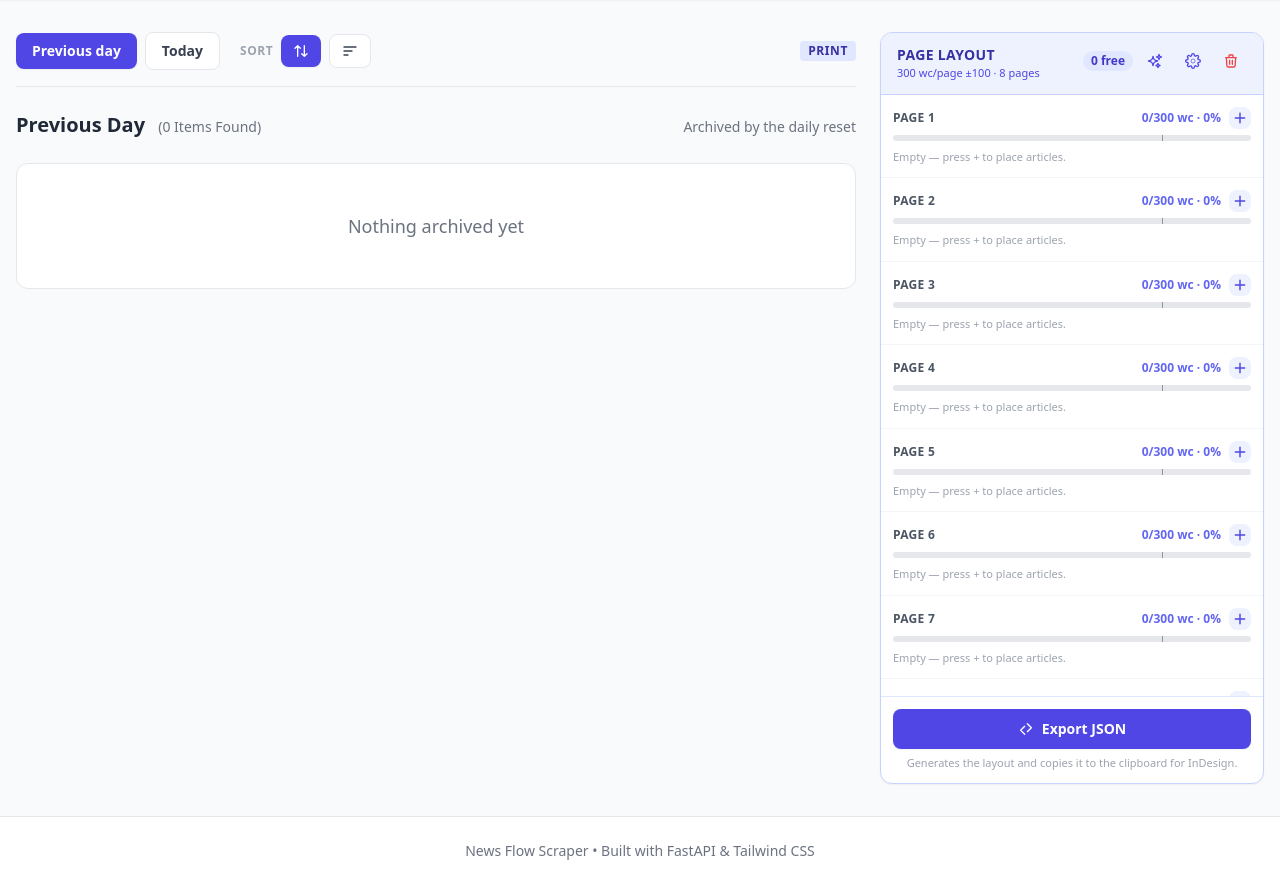
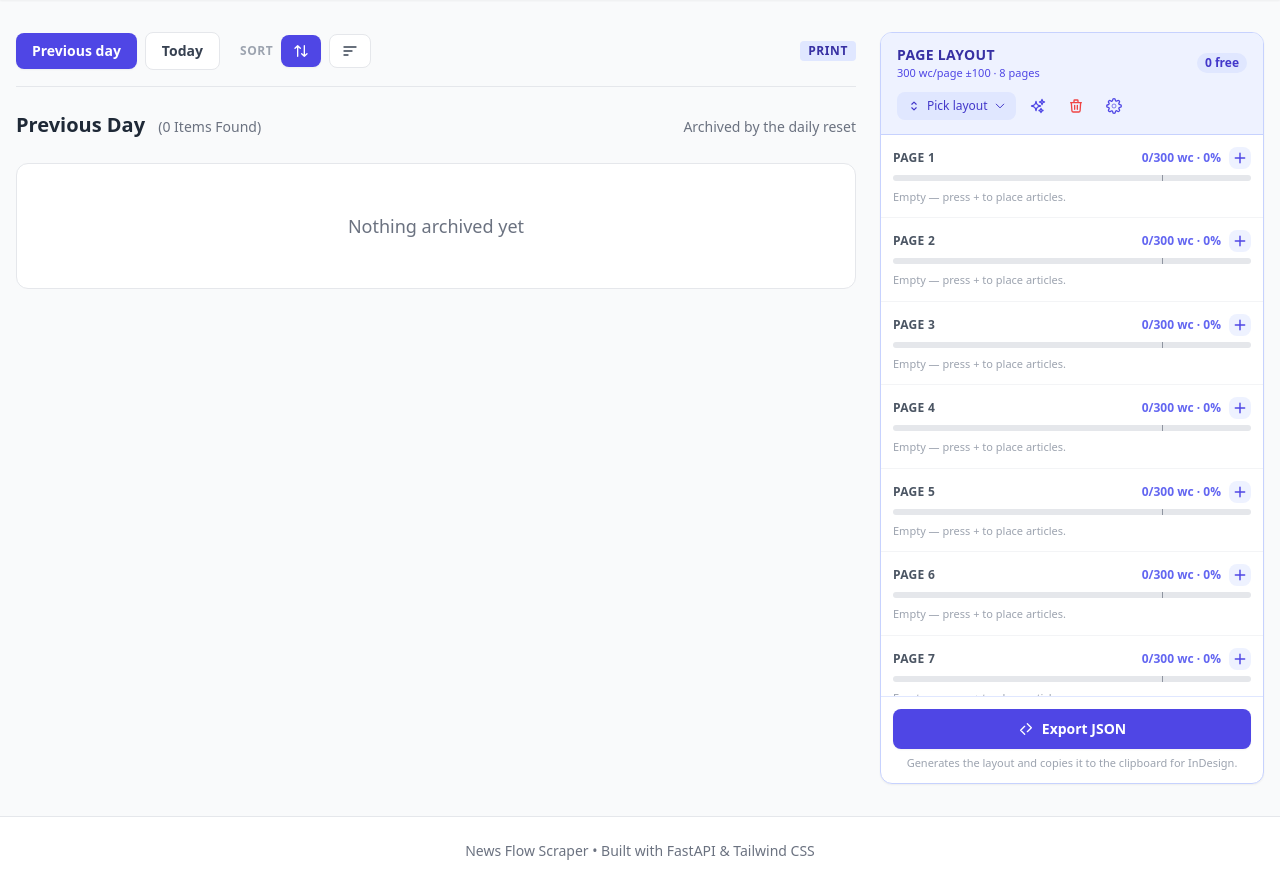
Before and after one commit to MidHunterX/News-Flow, a FastAPI app: page /publication in a window 1280 px wide. Shown: the part 71-956 px from the top of the page. Run offline with FastAPI, Linux system fonts and the light colour scheme; data comes from the database, SQL or seed files in the repository; data that the repository does not hold is empty; some libraries are stand-ins or nearby versions.

Commit message:
✨ feat(ui): restructure layout sidebar header and add pick-layout + clear buttons
Restructure the Page Layout sidebar header so it is no longer a single
cramped row: the title + wc/pages info sit above a controls row, with the
"free" badge moved next to the title. Add a "Pick layout" pill button
beside the wand (closely related to the layout-selection dropdown that
opens below), keep "Generate AI layout", "Clear all page assignments",
and the settings gear on the same controls row. The history dropdown still
opens on its own row beneath the header.

Also add the OpenGenerationPicker JS path so clicking the pill opens the
existing generation-select dropdown when saved generations exist or starts
a generation when none are saved yet.

Verified: 308 tests pass, 2 xfailed (pre-existing), settle the
Clear-all backend endpoint already existed and is wired to the button.

🤖 Generated with Codebuff
Co-Authored-By: Codebuff <noreply@codebuff.com>

```diff
--- a/templates/publication.html
+++ b/templates/publication.html
@@ -314,7 +314,8 @@
            modal; the wand generates a new AI layout; the history dropdown
            switches between saved generations (when gte 2 exist). -->
       <div class="px-4 py-3 bg-indigo-50 border-b border-indigo-200 shrink-0 dark:bg-indigo-950 dark:border-indigo-900">
-        <div class="flex items-start justify-between gap-2">
+        <div class="flex flex-col gap-2">
+          <div class="flex items-center justify-between gap-2">
             <div class="min-w-0">
               <h3 class="font-bold text-sm text-indigo-800 uppercase tracking-wide dark:text-indigo-300">Page Layout</h3>
               <p class="text-[11px] text-indigo-600 dark:text-indigo-400">
@@ -322,16 +323,35 @@
                 &middot; {{ layout_settings.total_pages }} pages
               </p>
             </div>
-          <div class="flex items-center gap-1.5 shrink-0">
             <span title="Articles not placed on any page yet"
-                  class="text-xs font-semibold text-indigo-700 bg-indigo-100 px-2 py-0.5 rounded-full dark:bg-indigo-900 dark:text-indigo-300">
+                  class="text-xs font-semibold text-indigo-700 bg-indigo-100 px-2 py-0.5 rounded-full shrink-0 dark:bg-indigo-900 dark:text-indigo-300">
               {{ unassigned|length }} free
             </span>
+          </div>
+          <div class="flex items-center gap-1.5">
+            <button type="button" onclick="openGenerationPicker()"
+                    title="Pick a saved AI layout"
+                    class="flex items-center gap-1.5 px-2.5 py-1.5 text-xs font-medium text-indigo-700 bg-indigo-100 rounded-lg hover:bg-indigo-200 transition dark:text-indigo-300 dark:bg-indigo-900 dark:hover:bg-indigo-800">
+              <svg class="w-3.5 h-3.5" fill="none" stroke="currentColor" viewBox="0 0 24 24" aria-hidden="true">
+                <path stroke-linecap="round" stroke-linejoin="round" stroke-width="2" d="M8.25 15L12 18.75 15.75 15m-7.5-6L12 5.25 15.75 9"/>
+              </svg>
+              Pick layout
+              <svg class="w-3 h-3" fill="none" stroke="currentColor" viewBox="0 0 24 24" aria-hidden="true">
+                <path stroke-linecap="round" stroke-linejoin="round" stroke-width="2" d="M19.5 8.25l-7.5 7.5-7.5-7.5"/>
+              </svg>
+            </button>
             <button type="button" onclick="generateLayout()"
                     title="Generate AI layout"
                     class="p-2 rounded-lg text-indigo-600 hover:bg-indigo-100 transition dark:text-indigo-300 dark:hover:bg-indigo-900">
               <svg class="w-4 h-4" fill="none" stroke="currentColor" viewBox="0 0 24 24" aria-hidden="true">
                 <path stroke-linecap="round" stroke-linejoin="round" stroke-width="2" d="M9.813 15.904L9 18.75l-.813-2.846a4.5 4.5 0 00-3.09-3.09L2.25 12l2.846-.813a4.5 4.5 0 003.09-3.09L9 5.25l.813 2.846a4.5 4.5 0 003.09 3.09L15.75 12l-2.846.813a4.5 4.5 0 00-3.09 3.09zM18.259 8.715L18 9.75l-.259-1.035a3.375 3.375 0 00-2.455-2.456L14.25 6l1.036-.259a3.375 3.375 0 002.455-2.456L18 2.25l.259 1.035a3.375 3.375 0 002.455 2.456L21.75 6l-1.036.259a3.375 3.375 0 00-2.455 2.456zM16.894 20.567L16.5 21.75l-.394-1.183a2.25 2.25 0 00-1.423-1.423L13.5 18.75l1.183-.394a2.25 2.25 0 001.423-1.423l.394-1.183.394 1.183a2.25 2.25 0 001.423 1.423l1.183.394-1.183.394a2.25 2.25 0 00-1.423 1.423z"></path>
+              </svg>
+            </button>
+            <button type="button" onclick="clearLayout()"
+                    title="Clear all page assignments"
+                    class="p-2 rounded-lg text-red-500 hover:bg-red-50 transition dark:text-red-400 dark:hover:bg-red-950 hover:dark:bg-red-950/50">
+              <svg class="w-4 h-4" fill="none" stroke="currentColor" viewBox="0 0 24 24" aria-hidden="true">
+                <path stroke-linecap="round" stroke-linejoin="round" stroke-width="2" d="M19 7l-.867 12.142A2 2 0 0116.138 21H7.862a2 2 0 01-1.995-1.858L5 7m5 4v6m4-6v6m1-10V4a1 1 0 00-1-1h-4a1 1 0 00-1 1v3M4 7h16"></path>
               </svg>
             </button>
             <button type="button" onclick="openPubSettings()" title="Publication settings"
@@ -341,17 +361,10 @@
                 <path stroke-linecap="round" stroke-linejoin="round" stroke-width="2" d="M19.4 15a1.65 1.65 0 00.33 1.82l.06.06a2 2 0 01-2.83 2.83l-.06-.06a1.65 1.65 0 00-1.82-.33 1.65 1.65 0 00-1 1.51V21a2 2 0 01-4 0v-.09A1.65 1.65 0 009 19.4a1.65 1.65 0 00-1.82.33l-.06.06a2 2 0 01-2.83-2.83l.06-.06a1.65 1.65 0 00.33-1.82 1.65 1.65 0 00-1.51-1H3a2 2 0 010-4h.09A1.65 1.65 0 004.6 9a1.65 1.65 0 00-.33-1.82l-.06-.06a2 2 0 012.83-2.83l.06.06a1.65 1.65 0 001.82.33H9a1.65 1.65 0 001-1.51V3a2 2 0 014 0v.09a1.65 1.65 0 001 1.51 1.65 1.65 0 001.82-.33l.06-.06a2 2 0 012.83 2.83l-.06.06a1.65 1.65 0 00-.33 1.82V9a1.65 1.65 0 001.51 1H21a2 2 0 010 4h-.09a1.65 1.65 0 00-1.51 1z"></path>
               </svg>
             </button>
-            <button type="button" onclick="clearLayout()"
-                    title="Clear all page assignments"
-                    class="p-2 rounded-lg text-red-500 hover:bg-red-50 transition dark:text-red-400 dark:hover:bg-red-950 hover:dark:bg-red-950/50">
-              <svg class="w-4 h-4" fill="none" stroke="currentColor" viewBox="0 0 24 24" aria-hidden="true">
-                <path stroke-linecap="round" stroke-linejoin="round" stroke-width="2" d="M19 7l-.867 12.142A2 2 0 0116.138 21H7.862a2 2 0 01-1.995-1.858L5 7m5 4v6m4-6v6m1-10V4a1 1 0 00-1-1h-4a1 1 0 00-1 1v3M4 7h16"></path>
-              </svg>
-            </button>
           </div>
         </div>
         <!-- History selector: appears when gte 2 generations exist, on its own row -->
-        <div class="mt-2" id="history-selector-wrap" style="display: none;">
+        <div class="mt-1" id="history-selector-wrap" style="display: none;">
           <select id="generation-select"
                   onchange="applyGeneration(this.value)"
                   class="w-full text-xs border border-indigo-200 rounded-lg px-2 py-1 bg-white text-indigo-700 hover:bg-indigo-50 focus:outline-none focus:ring-2 focus:ring-indigo-500 dark:bg-gray-800 dark:border-indigo-800 dark:text-indigo-300 dark:hover:bg-indigo-950">
@@ -1184,6 +1197,12 @@
       }
     }
 
+    function generation_select_text() {
+      const select = document.getElementById("generation-select");
+      if (!select || select.options.length <= 1) return "No saved layouts";
+      return "Saved layouts";
+    }
+
     async function applyGeneration(genId) {
       if (!genId) return; // Switching back to "Current layout"
       try {
@@ -1200,6 +1219,18 @@
       } catch (err) {
         alert("Failed to apply generation.");
       }
+    }
+
+    async function openGenerationPicker() {
+      const wrap = document.getElementById("history-selector-wrap");
+      const select = document.getElementById("generation-select");
+      if (!wrap || !select) return;
+      if (select.options.length === 1) {
+        // No saved generations yet — generate one first.
+        generateLayout();
+        return;
+      }
+      wrap.style.display = wrap.style.display === "none" ? "block" : "none";
     }
 
     async function clearLayout() {
```
Lines whose indentation alone changed are shown as unchanged.
